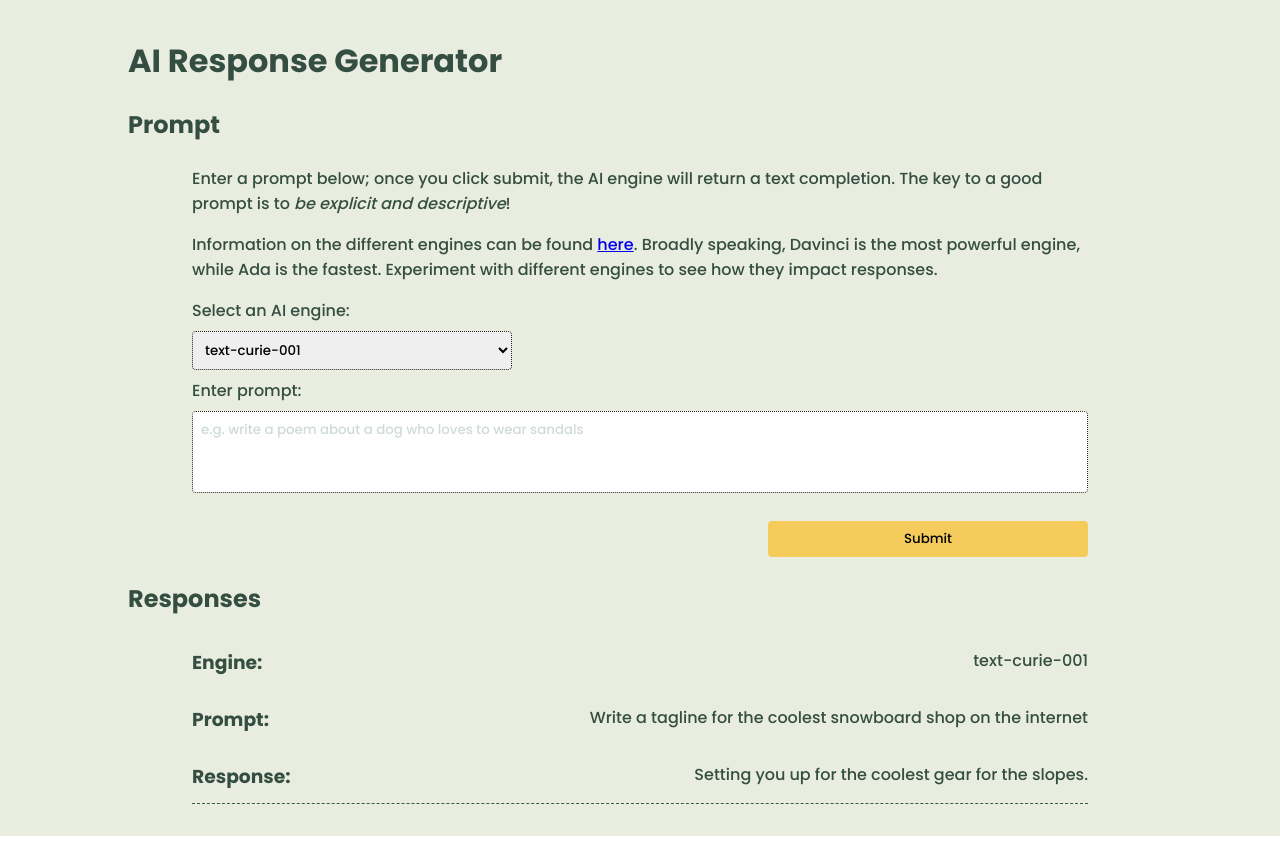
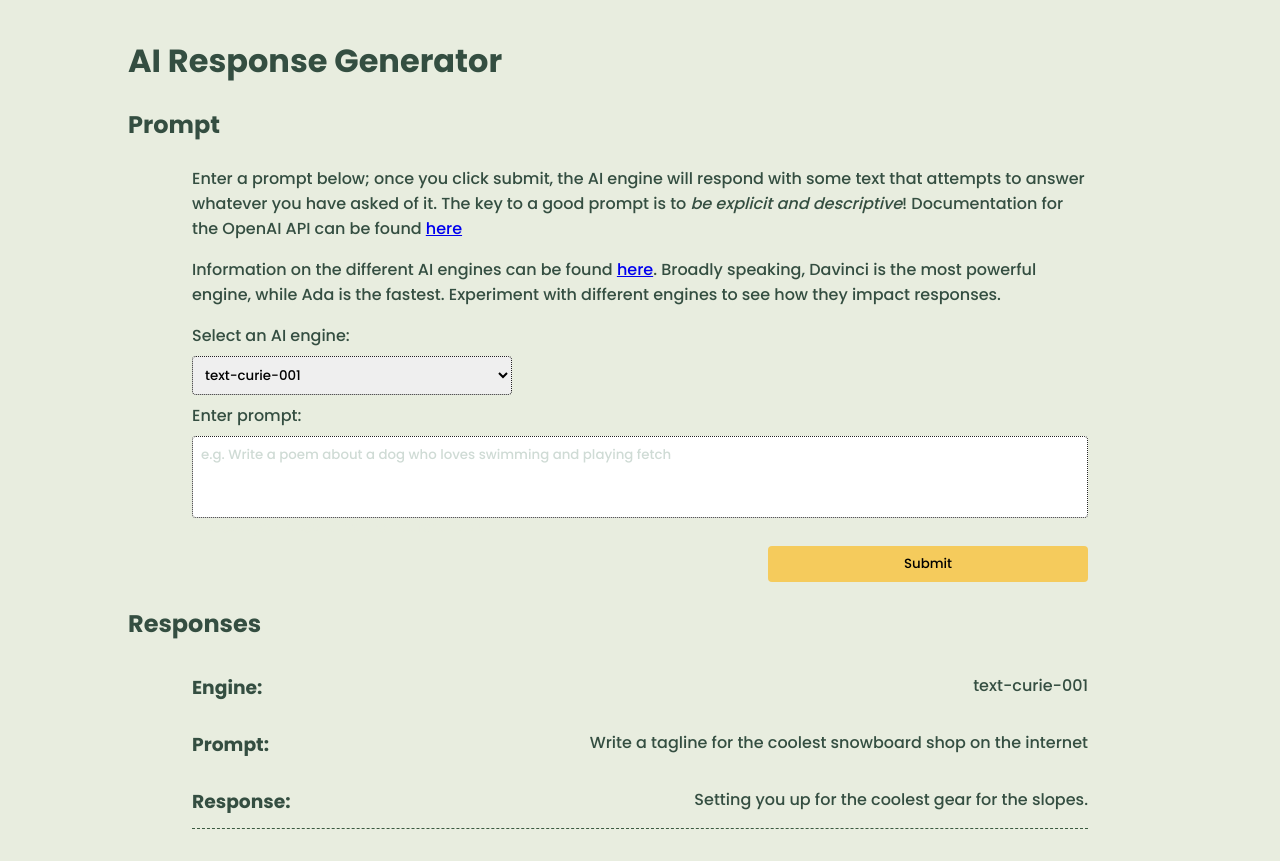
Before and after one commit to stuartkaija/band-name-generator, a React (Create React App) app: page / in a window 1280 px wide. Before the commit the page ends 836 px from the top, so only its background shows below. Built offline with nearby package versions, Linux system fonts and the light colour scheme.

Commit message:
updated form instructions, removed some console logs

```diff
--- a/src/App.jsx
+++ b/src/App.jsx
@@ -37,7 +37,6 @@ function App() {
 		if (!prompt) return;
 
 		const url = `https://api.openai.com/v1/engines/${engine}/completions`
-		console.log(url);
         const data = {
             prompt: prompt,
             max_tokens: 60,
--- a/src/components/Form/Form.jsx
+++ b/src/components/Form/Form.jsx
@@ -7,8 +7,8 @@ export default function Form({handleSubmit, error}) {
         <section className='form-section'>
             <h2 className='form-section__title'>Prompt</h2>
             <form className='form' name='promptForm' id='promptForm' onSubmit={handleSubmit}>
-                <p className='form__instructions'>Enter a prompt below; once you click submit, the AI engine will return a text completion. The key to a good prompt is to <span className='form__instructions--span'>be explicit and descriptive</span>!</p>
-                <p className='form__instructions'>Information on the different engines can be found <a className='form__instructions--link' href="https://beta.openai.com/docs/engines" target='_blank'>here</a>. Broadly speaking, Davinci is the most powerful engine, while Ada is the fastest. Experiment with different engines to see how they impact responses.</p>
+                <p className='form__instructions'>Enter a prompt below; once you click submit, the AI engine will respond with some text that attempts to answer whatever you have asked of it. The key to a good prompt is to <span className='form__instructions--span'>be explicit and descriptive</span>! Documentation for the OpenAI API can be found <a className='form__instructions--link' href="https://beta.openai.com/docs/introduction" target='_blank'>here</a></p>
+                <p className='form__instructions'>Information on the different AI engines can be found <a className='form__instructions--link' href="https://beta.openai.com/docs/engines" target='_blank'>here</a>. Broadly speaking, Davinci is the most powerful engine, while Ada is the fastest. Experiment with different engines to see how they impact responses.</p>
                 <label className='form__label' htmlFor="engine">Select an AI engine:</label>
                 <select className='form__select' name="engine" id="engine" defaultValue="text-curie-001">
                     <option value="text-davinci-002">text-davinci-002</option>
@@ -21,7 +21,7 @@ export default function Form({handleSubmit, error}) {
                     className={error ? 'form__textarea form__textarea--error' : 'form__textarea'}
                     name="prompt"
                     id="prompt"
-                    placeholder='e.g. write a poem about a dog who loves to wear sandals'
+                    placeholder='e.g. Write a poem about a dog who loves swimming and playing fetch'
                 ></textarea>
                 <p className={error ? 'form__error' : 'form__error--hidden'}>please type a descriptive prompt for the AI!</p>
                 <button className='form__button' type='submit' form='promptForm'>Submit</button>
```
